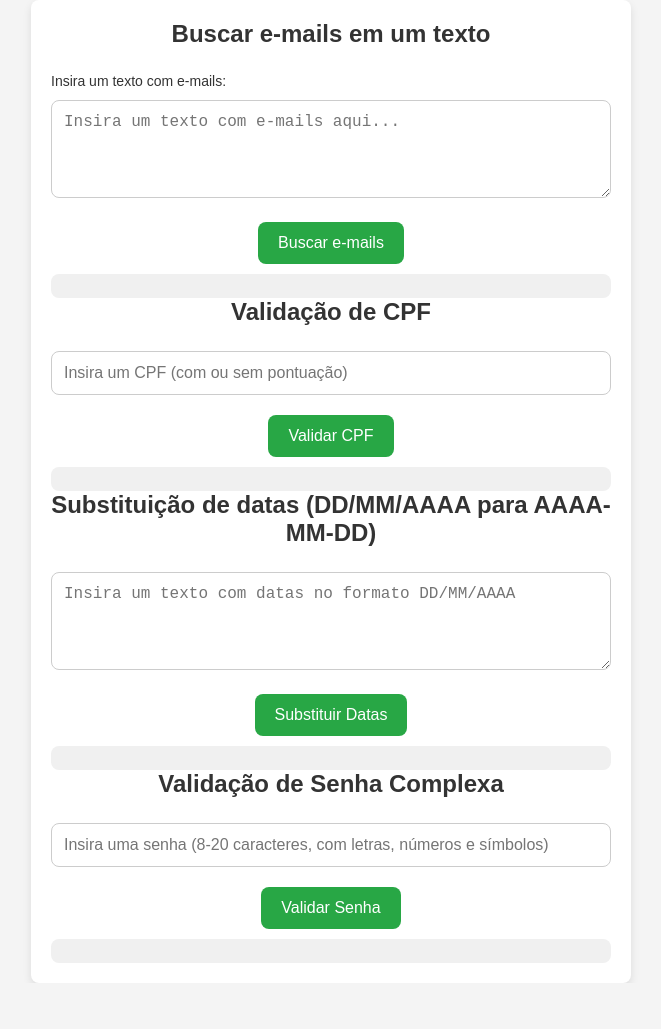
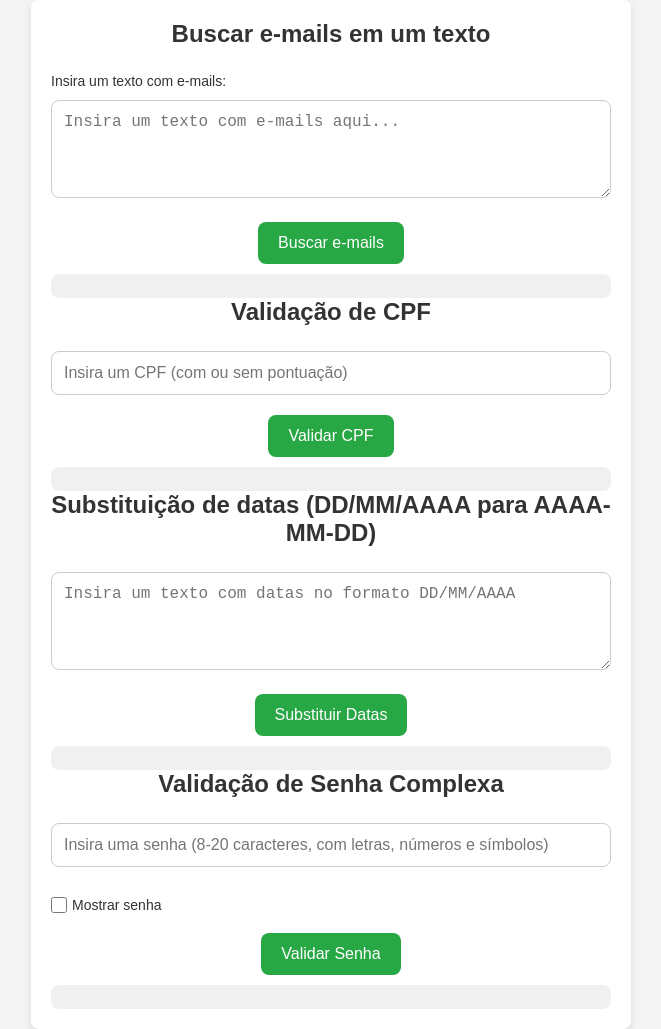
Before and after one commit to ErosMachado/FormularioComRegex, a plain HTML site: page FormWithRegex/index.html in a window 1280 px wide. Shown: the whole page, without its empty margins (309-970 px from the left). Before the commit the page ends 983 px from the top, so only its background shows below. Drawn offline with Linux system fonts and the light colour scheme.

Commit message:
Update index.html

```diff
--- a/FormWithRegex/index.html
+++ b/FormWithRegex/index.html
@@ -1,5 +1,6 @@
 <!DOCTYPE html>
-<html lang="pt-br">
+
+<html lang="pt/br">
 <head>
   <meta charset="UTF-8">
   <meta name="viewport" content="width=device-width, initial-scale=1.0">
@@ -25,9 +26,20 @@
   <div class="result" id="date-result"></div>
 
   <h2>Validação de Senha Complexa</h2>
-  <input type="password" id="password" placeholder="Insira uma senha (8-20 caracteres, com letras, números e símbolos)">
-  <button onclick="validatePassword()">Validar Senha</button>
-  <div class="result" id="password-result"></div>
+<div style="position: relative;">
+  <input
+    type="password"
+    id="password"
+    placeholder="Insira uma senha (8-20 caracteres, com letras, números e símbolos)"
+  />
+  <label>
+    <input type="checkbox" id="show-password" onclick="togglePasswordVisibility()" />
+    Mostrar senha
+  </label>
+</div>
+<button onclick="validatePassword()">Validar Senha</button>
+<div class="result" id="password-result"></div>
+
 </div>
 
 <script src="script.js" defer></script>
```
